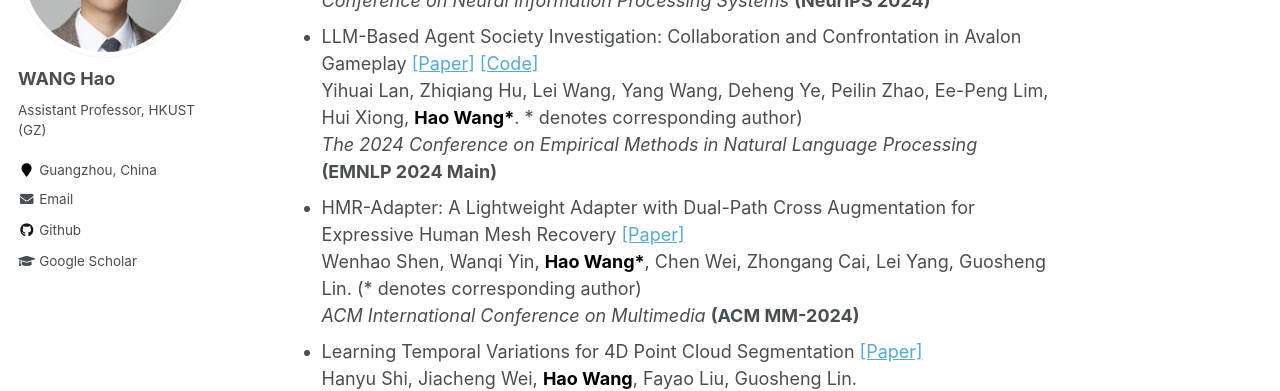
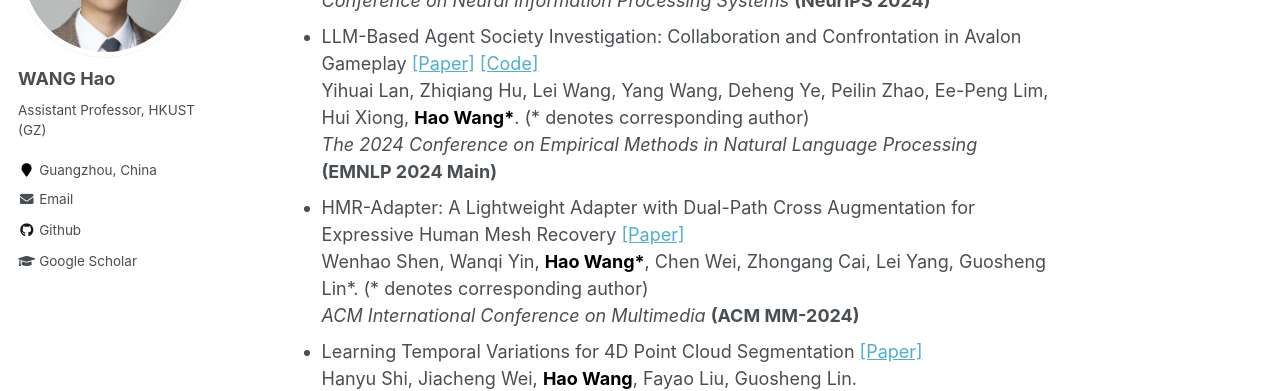
Before and after one commit to hwang1996/hwang1996.github.io, a Jekyll site: the page built from _pages/about.md, in a window 1280 px wide and 900 px high, scrolled down 571 px. Shown: the part 153-544 px from the top of the window. Built offline with Jekyll 4.4.1, drawn with Linux system fonts in a browser that asks for light colours.

Commit message:
11.10 updates

```diff
--- a/_pages/about.md
+++ b/_pages/about.md
@@ -46,7 +46,7 @@ Selected Publications
 <li>
   LLM-Based Agent Society Investigation: Collaboration and Confrontation in Avalon Gameplay <a href="https://arxiv.org/abs/2310.14985">[Paper]</a> <a href="https://github.com/3DAgentWorld/LLM-Game-Agent">[Code]</a>
   <br/>
-  Yihuai Lan, Zhiqiang Hu, Lei Wang, Yang Wang, Deheng Ye, Peilin Zhao, Ee-Peng Lim, Hui Xiong, <strong><font color="black">Hao Wang*</font></strong>. * denotes corresponding author)
+  Yihuai Lan, Zhiqiang Hu, Lei Wang, Yang Wang, Deheng Ye, Peilin Zhao, Ee-Peng Lim, Hui Xiong, <strong><font color="black">Hao Wang*</font></strong>. (* denotes corresponding author)
   <br/><i>The 2024 Conference on Empirical Methods in Natural Language Processing</i>
     <strong>(EMNLP 2024 Main)</strong> <br>
 </li>
@@ -54,7 +54,7 @@ Selected Publications
 <li>
   HMR-Adapter: A Lightweight Adapter with Dual-Path Cross Augmentation for Expressive Human Mesh Recovery <a href="https://dl.acm.org/doi/pdf/10.1145/3664647.3681641">[Paper]</a>
   <br/>
-  Wenhao Shen, Wanqi Yin, <strong><font color="black">Hao Wang*</font></strong>, Chen Wei, Zhongang Cai, Lei Yang, Guosheng Lin. (* denotes corresponding author)
+  Wenhao Shen, Wanqi Yin, <strong><font color="black">Hao Wang*</font></strong>, Chen Wei, Zhongang Cai, Lei Yang, Guosheng Lin*. (* denotes corresponding author)
   <br/><i>ACM International Conference on Multimedia</i>
     <strong>(ACM MM-2024)</strong><br>
 </li>
```
